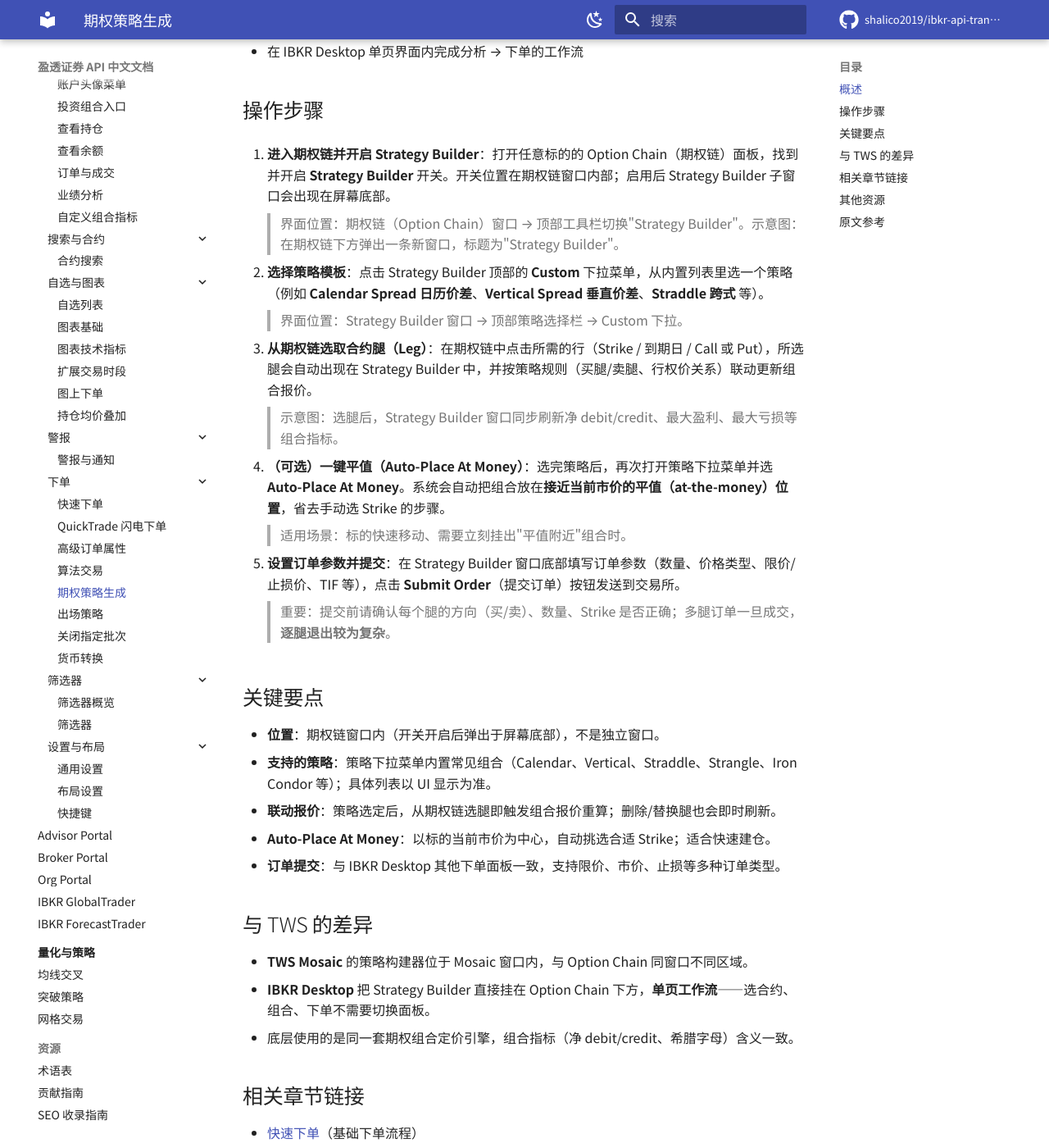
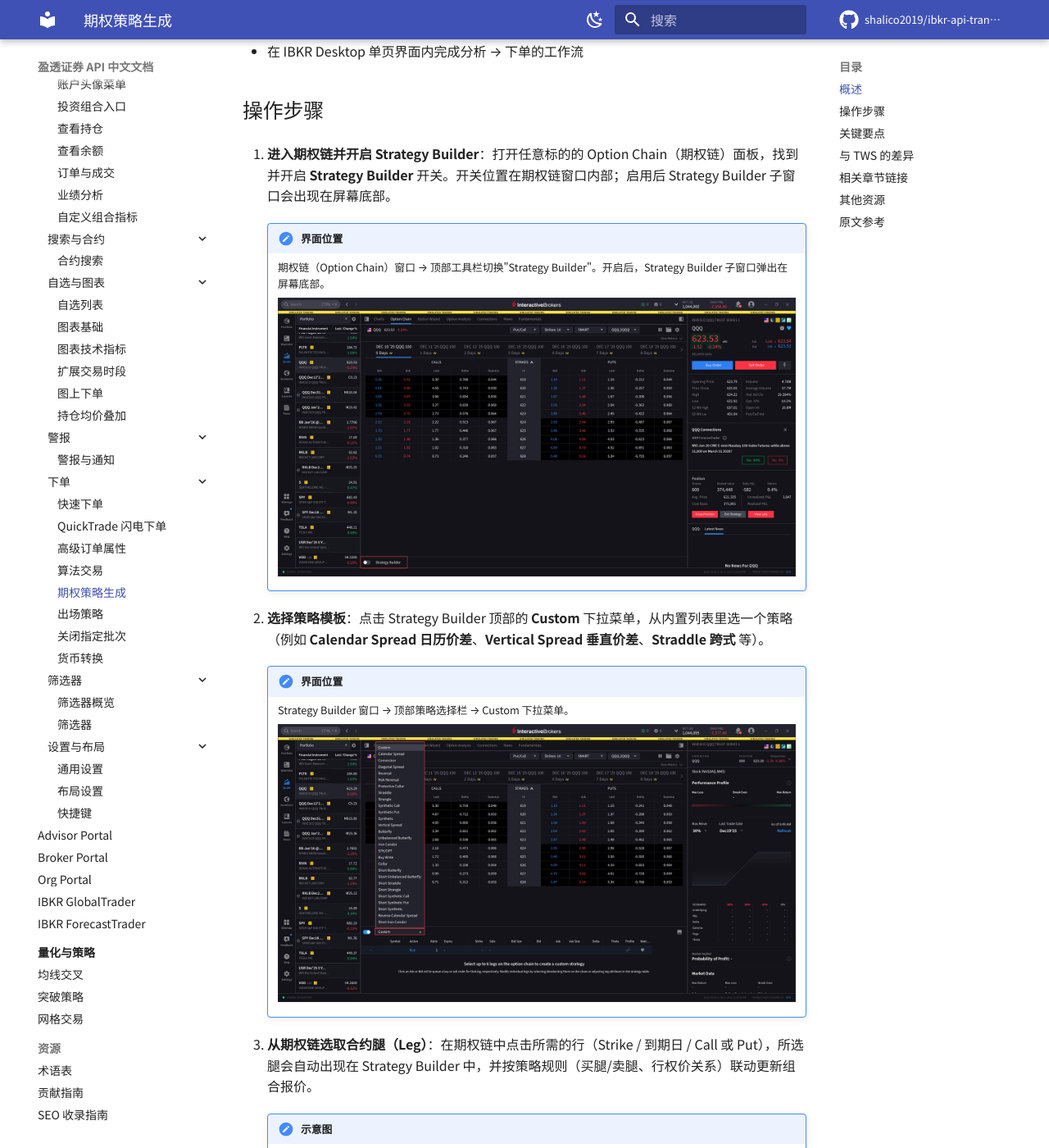
Before and after one commit to shalico2019/ibkr-api-translation, an MkDocs documentation site: the page built from docs/ibkrdesktop/strategy-builder.md, in a window 1280 px wide and 1400 px high, scrolled down 473 px. Shown: the whole window at 82% size. Built offline with MkDocs 1.6.1 and Material for MkDocs 9.7.7, drawn with Linux system fonts in a browser that asks for light colours; comment, search, counter and statistics services are not loaded; some of the changed text lies outside the part shown.

Commit message:
docs(ibkrdesktop): strategy-builder 补图 5 张
- 5 张图均从 ibkrguides.com 源站下载, sha256 与源站字节级一致
  (5728a36a/d71149b9/6bfffdf7/15aaa774/cc782adb)
- 编号顺序保留源站原命名: 步骤 4 → ntws-v1.4-5.png,
  步骤 5 → ntws-v1.4-4.png (源站 1/2/3/5/4 顺序乱)
- 每张图前置 !!! note 块解释位置/含义 (界面位置/示意图/适用场景/重要)
- alt 沿用源站英文 + 中文括号附注 (SEO 友好 + 可读)
- 原文参考段"以文字描述替代"纠正为"已全部嵌入"
- mkdocs build --strict: exit 0, 0 ERROR, 5 个 <img> 全部正确渲染
- 未触碰 alerts.md / extended-trading-hours.md / hot-keys.md 等队友 WIP
- staged 范围精确 6 files changed (1 md + 5 png)

```diff
--- a/docs/ibkrdesktop/strategy-builder.md
+++ b/docs/ibkrdesktop/strategy-builder.md
@@ -17,23 +17,38 @@
 
 1. **进入期权链并开启 Strategy Builder**：打开任意标的的 Option Chain（期权链）面板，找到并开启 **Strategy Builder** 开关。开关位置在期权链窗口内部；启用后 Strategy Builder 子窗口会出现在屏幕底部。
 
-    > 界面位置：期权链（Option Chain）窗口 → 顶部工具栏切换"Strategy Builder"。示意图：在期权链下方弹出一条新窗口，标题为"Strategy Builder"。
+    !!! note "界面位置"
+        期权链（Option Chain）窗口 → 顶部工具栏切换"Strategy Builder"。开启后，Strategy Builder 子窗口弹出在屏幕底部。
+
+        ![在期权链中开启 Strategy Builder 后，子窗口出现在屏幕底部（The strategy builder in IBKR Desktop）](resources/images/ntws-v1.4-1.png "Strategy Builder")
 
 2. **选择策略模板**：点击 Strategy Builder 顶部的 **Custom** 下拉菜单，从内置列表里选一个策略（例如 **Calendar Spread 日历价差**、**Vertical Spread 垂直价差**、**Straddle 跨式** 等）。
 
-    > 界面位置：Strategy Builder 窗口 → 顶部策略选择栏 → Custom 下拉。
+    !!! note "界面位置"
+        Strategy Builder 窗口 → 顶部策略选择栏 → Custom 下拉菜单。
+
+        ![点击 Custom 下拉选择策略模板（Select Strategy in IBKR Desktop）](resources/images/ntws-v1.4-2.png "Select Strategy")
 
 3. **从期权链选取合约腿（Leg）**：在期权链中点击所需的行（Strike / 到期日 / Call 或 Put），所选腿会自动出现在 Strategy Builder 中，并按策略规则（买腿/卖腿、行权价关系）联动更新组合报价。
 
-    > 示意图：选腿后，Strategy Builder 窗口同步刷新净 debit/credit、最大盈利、最大亏损等组合指标。
+    !!! note "示意图"
+        选腿后，Strategy Builder 窗口同步刷新净 debit/credit、最大盈利、最大亏损等组合指标。
+
+        ![在期权链中选腿后，Strategy Builder 同步更新组合报价（Select Legs in IBKR Desktop）](resources/images/ntws-v1.4-3.png "Select Legs")
 
 4. **（可选）一键平值（Auto-Place At Money）**：选完策略后，再次打开策略下拉菜单并选 **Auto-Place At Money**。系统会自动把组合放在**接近当前市价的平值（at-the-money）位置**，省去手动选 Strike 的步骤。
 
-    > 适用场景：标的快速移动、需要立刻挂出"平值附近"组合时。
+    !!! note "适用场景"
+        标的快速移动、需要立刻挂出"平值附近"组合时。
+
+        ![再次打开策略下拉选择 Auto-Place At Money，让组合自动放在平值附近（Auto Place at Money Strategy in IBKR Desktop）](resources/images/ntws-v1.4-5.png "Auto Place at Money Strategy")
 
 5. **设置订单参数并提交**：在 Strategy Builder 窗口底部填写订单参数（数量、价格类型、限价/止损价、TIF 等），点击 **Submit Order**（提交订单）按钮发送到交易所。
 
-    > 重要：提交前请确认每个腿的方向（买/卖）、数量、Strike 是否正确；多腿订单一旦成交，**逐腿退出较为复杂**。
+    !!! note "重要"
+        提交前请确认每个腿的方向（买/卖）、数量、Strike 是否正确；多腿订单一旦成交，**逐腿退出较为复杂**。
+
+        ![在 Strategy Builder 底部填写订单参数并点击 Submit Order 提交（Order Parameters Strategy Builder in IBKR Desktop）](resources/images/ntws-v1.4-4.png "Order Parameters Strategy Builder")
 
 ## 关键要点
 
@@ -64,4 +79,4 @@
 
 - 源站 URL：https://www.ibkrguides.com/ibkrdesktop/strategy-builder.htm
 - 源站最后更新日期：2025-12-18
-- 截图：源站含 5 张截图（开启 Strategy Builder / 选择策略 / 选腿 / 自动平值 / 订单参数），均为 IBKR Desktop 官方 UI 截图；本译本以文字描述替代。
+- 截图：源站含 5 张截图（开启 Strategy Builder / 选择策略 / 选腿 / 自动平值 / 订单参数），均为 IBKR Desktop 官方 UI 截图；本译本已全部嵌入（`ntws-v1.4-1.png` / `-2.png` / `-3.png` / `-5.png` / `-4.png`，源站原编号顺序 1/2/3/5/4 保留）。
```
Also changed, not shown: docs/ibkrdesktop/resources/images/ntws-v1.4-1.png (added), docs/ibkrdesktop/resources/images/ntws-v1.4-2.png (added), docs/ibkrdesktop/resources/images/ntws-v1.4-3.png (added), docs/ibkrdesktop/resources/images/ntws-v1.4-4.png (added), docs/ibkrdesktop/resources/images/ntws-v1.4-5.png (added).
